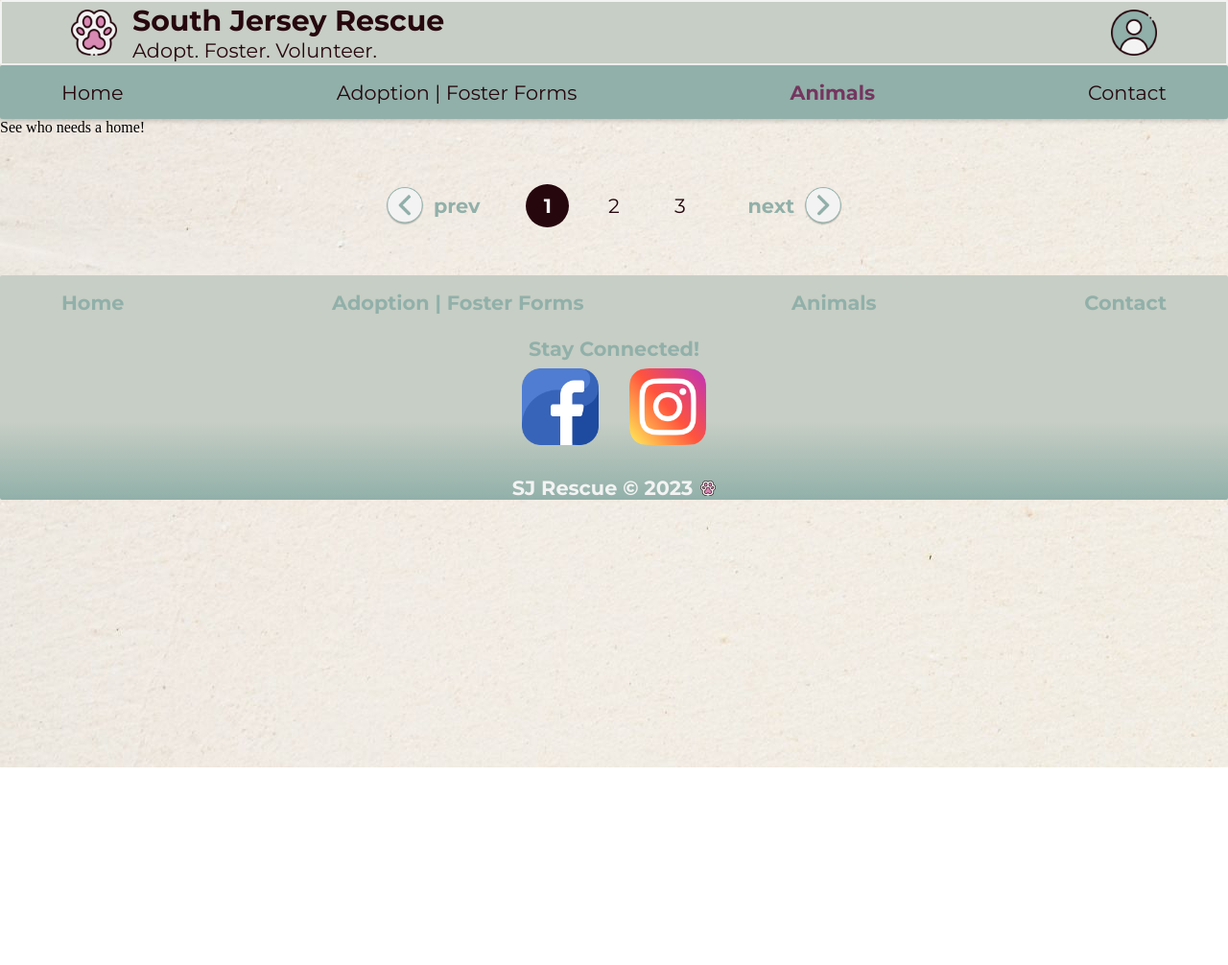
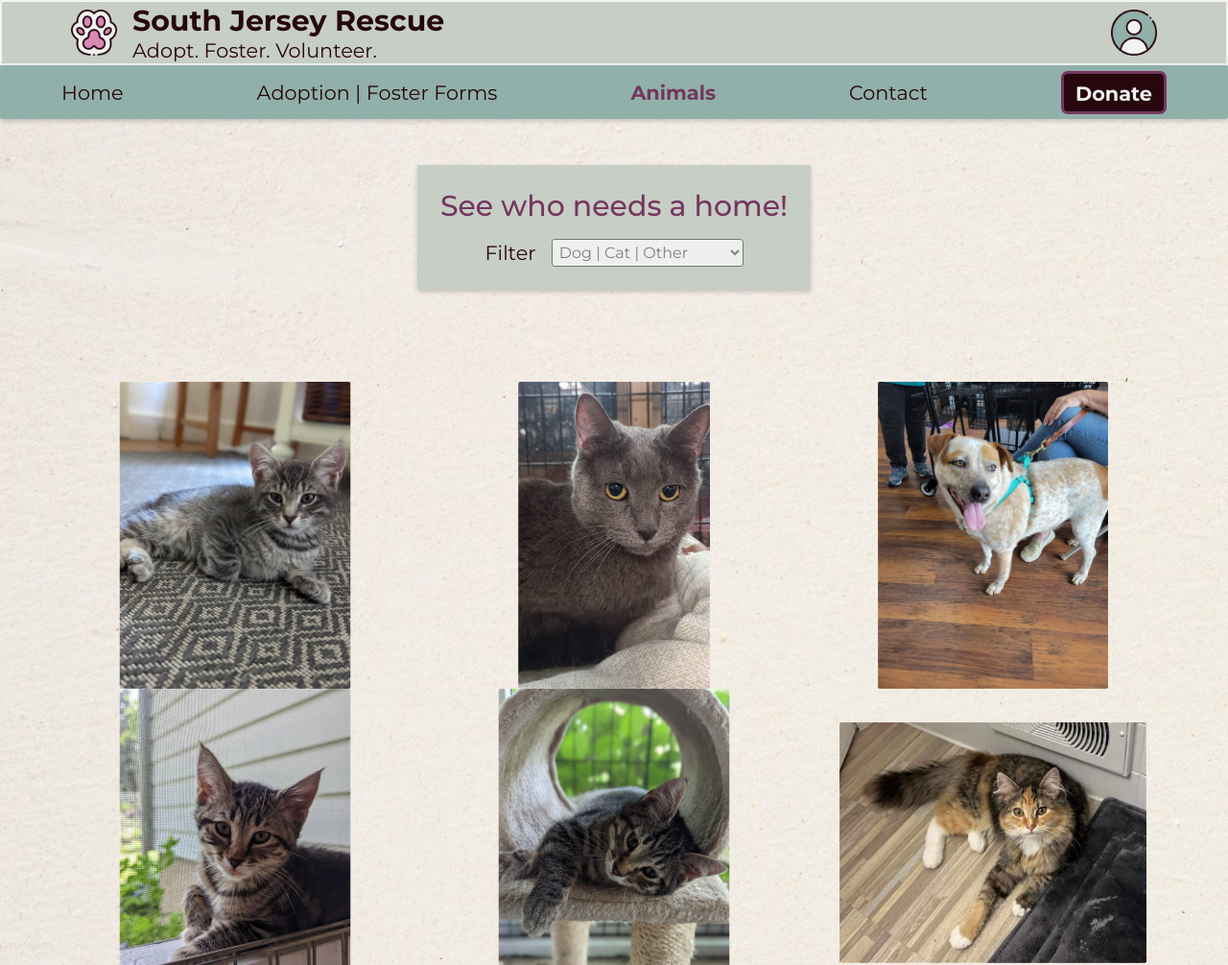
Before and after one commit to locustSpawning/SJ-Rescue, a plain HTML site: page html-files/animals-available.html in a window 1280 px wide. Shown: the top 1006 px of the page at 96% size. Before the commit the page ends 800 px from the top, so only its background shows below. Drawn offline with Linux system fonts and the light colour scheme.

Commit message:
styled animal filter - added animal grid -buttons style adjusted

```diff
--- a/css-files/adoption-form.css
+++ b/css-files/adoption-form.css
@@ -54,3 +54,7 @@
 #view-animals-text {
     text-align: center;
 }
+
+.text-link {
+    cursor: pointer;
+}
--- a/css-files/animals-available.css
+++ b/css-files/animals-available.css
@@ -1,4 +1,85 @@
 /* ANIMALS PAGE */
+
+/* SEARCH FILTER*/
+
+#container-search-filter {
+    display: flex;
+    justify-content: center;
+    flex-direction: column;
+    align-content: center;
+    align-items: center;
+    margin: 3em;
+    text-align: center;
+}
+
+#container-drop-down {
+    display: flex;
+    justify-content: center;
+    align-items: center;
+    align-content: center;
+    gap: 1em;
+    margin-top: 1em;
+}
+
+#search-filter {
+    background-color: var(--clr-stone);
+    max-width: 30em;
+    padding: 1.5em;
+    box-shadow: var(--smaller-shadow);
+}
+
+#filter-submit {
+    background-color: var(--clr-deep-purple);
+    width: 90px;
+    height: 30px;
+    border: none;
+    padding: 0;
+    margin: 0;
+}
+
+#filter-submit:hover {
+    background-color: var(--clr-paper);
+    color: var(--clr-deep-purple);
+}
+
+#animal-select {
+    width: 200px;
+    border-radius: 0.2em;
+    color: gray;
+    font-family: 'Montserrat', sans-serif;
+    padding: 0.2em;
+}
+
+.drop-down-option {
+    color: gray;
+    font-family: 'Montserrat', sans-serif;
+}
+
+/* ANIMALS GRID */
+
+#animal-grid {
+    display: grid;
+    grid-template-columns: repeat(3, 1fr);
+    padding: 3em;
+    place-items: center;
+}
+
+.animal-block {
+    width: 20em;
+    height: 20em;
+    position: relative;
+}
+
+.animal {
+    max-width: 100%;
+    max-height: 100%;
+    position: absolute;
+    top: 50%;
+    left: 50%;
+    transform: translate(-50%, -50%);
+}
+
+/* PAGINATION */
 
 #pagination-section {
     display: flex;
@@ -39,6 +120,7 @@ ul {
 .btn2 {
     display: inline-flex;
     align-items: center;
+    justify-content: center;
     background: transparent;
     outline: none;
     border: none;
--- a/css-files/home.css
+++ b/css-files/home.css
@@ -13,6 +13,10 @@
     gap: 10rem;
 }
 
+#left-text-buttons {
+    text-align: center;
+}
+
 #donate-home-page {
     display: flex;
     flex-direction: column;
@@ -24,6 +28,7 @@
 
 #adopt-button {
     width: 220px;
+    height: 80px;
 }
 
 #girl-cat-picture {
--- a/css-files/style.css
+++ b/css-files/style.css
@@ -71,9 +71,17 @@
     font-weight: var(--font-weight-bold);
 }
 
+.text-search-500-semi {
+    font-family: var(--ff-body);
+    color: var(--clr-berry);
+    font-size: var(--fs-500);
+    font-weight: var(--font-weight-semi-bold);
+}
+
 .text-accent-500-bold {
     font-family: var(--ff-accent);
-    color: var(--clr-berry);
+    letter-spacing: 0.1rem;
+    color: var(--clr-deep-purple);
     font-size: var(--fs-500);
     font-weight: var(--font-weight-bold);
 }
@@ -248,12 +256,12 @@ li {
 button {
     color: var(--clr-paper);
     background-color: var(--clr-berry);
-    border: 2px solid;
-    border-color: var(--clr-mountain-pink);
+    border: 3px solid;
+    border-color: var(--clr-berry);
     border-radius: 7px;
     padding: 0.5rem;
-    min-width: 175px;
-    min-height: 60px;
+    width: 175px;
+    height: 60px;
     box-shadow: var(--larger-shadow);
     transition: transform 0.3s;
     margin-top: 0.5rem;
@@ -261,6 +269,7 @@ button {
 
 button:hover {
     background-color: var(--clr-mountain-pink);
+    border-color: var(--clr-paper);
 }
 
 button:active {
@@ -284,6 +293,20 @@ button:active {
 header {
     display: flex;
     flex-direction: column;
+}
+
+#donate-button-header {
+    width: 110px;
+    height: 45px;
+    margin: 0;
+    box-shadow: none;
+    text-align: center;
+    background-color: var(--clr-deep-purple);
+    border-color: var(--clr-berry);
+}
+
+#donate-button-header:hover {
+    background-color: var(--clr-berry);
 }
 
 #header-section-1,
--- a/html-files/animals-available.html
+++ b/html-files/animals-available.html
@@ -63,15 +63,50 @@
                             >Contact</a
                         >
                     </li>
+                    <li>
+                        <button
+                            id="donate-button-header"
+                            class="text-paper-400-bold"
+                            onclick="window.location.href='donate.html'"
+                            ,
+                        >
+                            Donate
+                        </button>
+                    </li>
                 </ul>
             </div>
         </header>
 
-        <section id="search-filter">
-            <p>See who needs a home!</p>
+        <section id="container-search-filter">
+            <form id="search-filter">
+                <p class="text-search-500-semi">See who needs a home!</p>
+                <div id="container-drop-down">
+                    <p class="text-main-400 ">Filter</p>
+                    <select name="animals" id="animal-select" >
+                        <option value="" disabled selected hidden>Dog | Cat | Other</option>
+                        <option class="drop-down-option" value="all">All animals</option>
+                        <option class="drop-down-option" value="dog">Dog</option>
+                        <option class="drop-down-option"  value="cat">Cat</option>
+                        <option class="drop-down-option"  value="other">Other</option>
+                    </select>
+            </form>
+                </div>
+
         </section>
 
-        <section id="animal-grid"></section>
+        <section id="animal-grid">
+            <div class="animal-block"><img src="../images/animals/argento.jpg" class="animal"></div>
+            <div class="animal-block"><img src="../images/animals/flash.jpg" class="animal"></div>
+            <div class="animal-block"><img src="../images/animals/flick.jpg" class="animal"></div>
+            <div class="animal-block"><img src="../images/animals/foxyroxy.jpg" class="animal"></div>
+            <div class="animal-block"><img src="../images/animals/grumpy.jpg" class="animal"></div>
+            <div class="animal-block"><img src="../images/animals/phoebe.jpg" class="animal"></div>
+            <div class="animal-block"><img src="../images/animals/piccolo.jpg" class="animal"></div>
+            <div class="animal-block"><img src="../images/animals/smokie.jpg" class="animal"></div>
+            <div class="animal-block"><img src="../images/animals/argento.jpg" class="animal"></div>
+
+
+        </section>
 
         <section id="pagination-section">
             <div class="pagination">
```
Also changed, not shown: html-files/adoption-forms.html (+9 -0 lines), html-files/contact.html (+10 -0 lines), html-files/index.html (+11 -0 lines), images/LOGO.png (added), images/animals/argento.jpg (added), images/animals/flash.jpg (added), images/animals/flick.jpg (added), images/animals/foxyroxy.jpg (added), images/animals/grumpy.jpg (added), images/animals/phoebe.jpg (added), images/animals/piccolo.jpg (added), images/animals/smokie.jpg (added).
